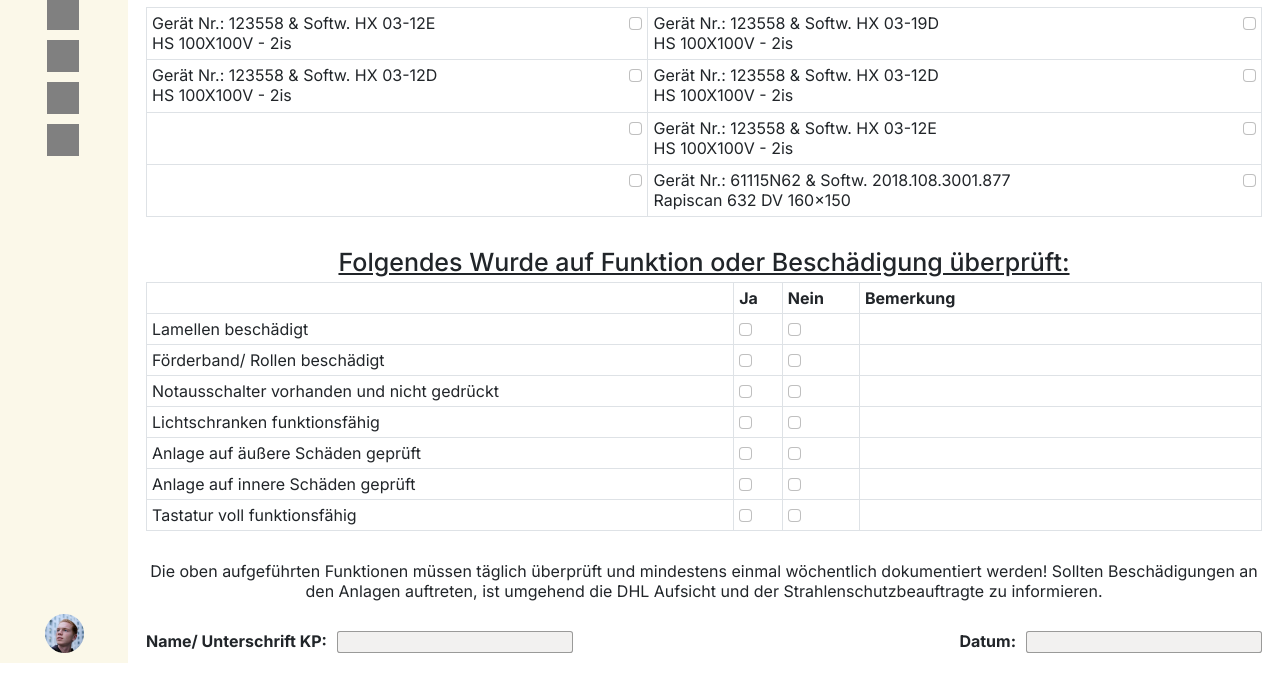
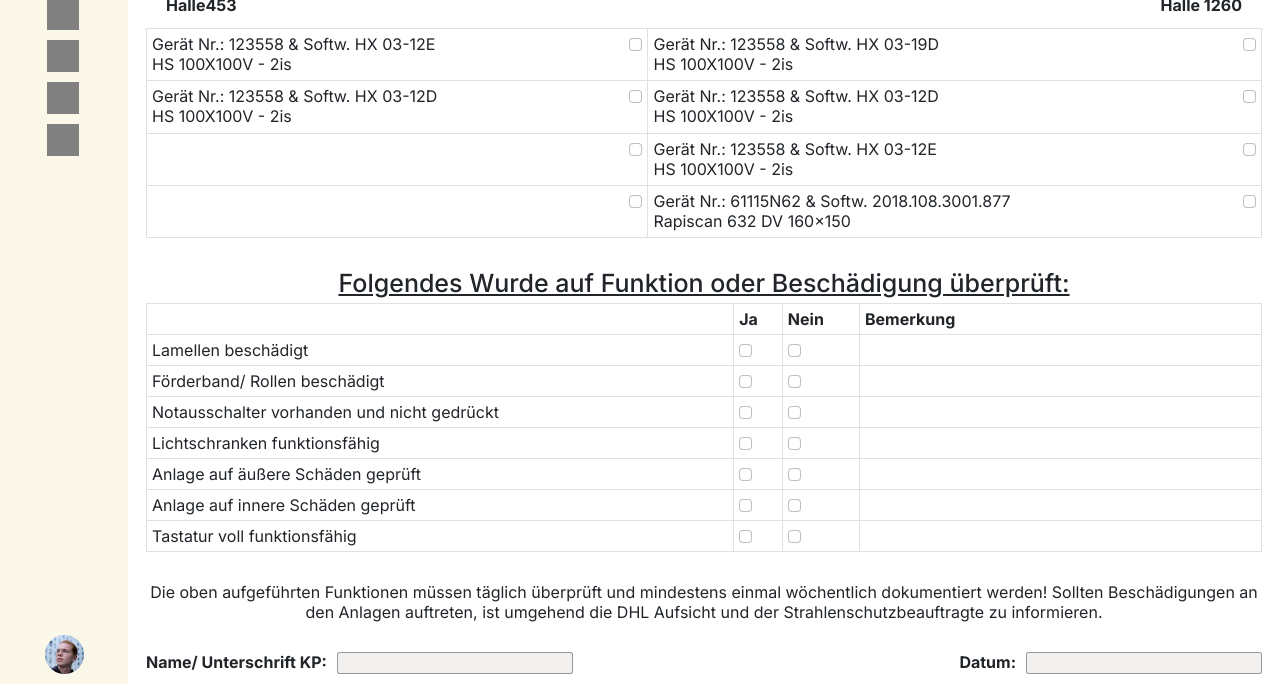
Before and after one commit to ThiruNithish28/intern-new-task, a plain HTML site: page index.html in a window 1280 px wide. Shown: the part 157-841 px from the top of the page. Before the commit the page ends 820 px from the top, so only its background shows below. Drawn offline with nearby package versions, Linux system fonts and the light colour scheme.

Commit message:
add styles

```diff
--- a/css/style.css
+++ b/css/style.css
@@ -72,7 +72,11 @@ body{
     width: max-content;
 }
 
-
+.table1-head{
+    font-weight: bold;
+    padding:.3rem 2rem;
+    margin-top: 2rem;
+}
 .form-check{
 
     width:100%;
```
Also changed, not shown: index.html (+1 -1 lines).
